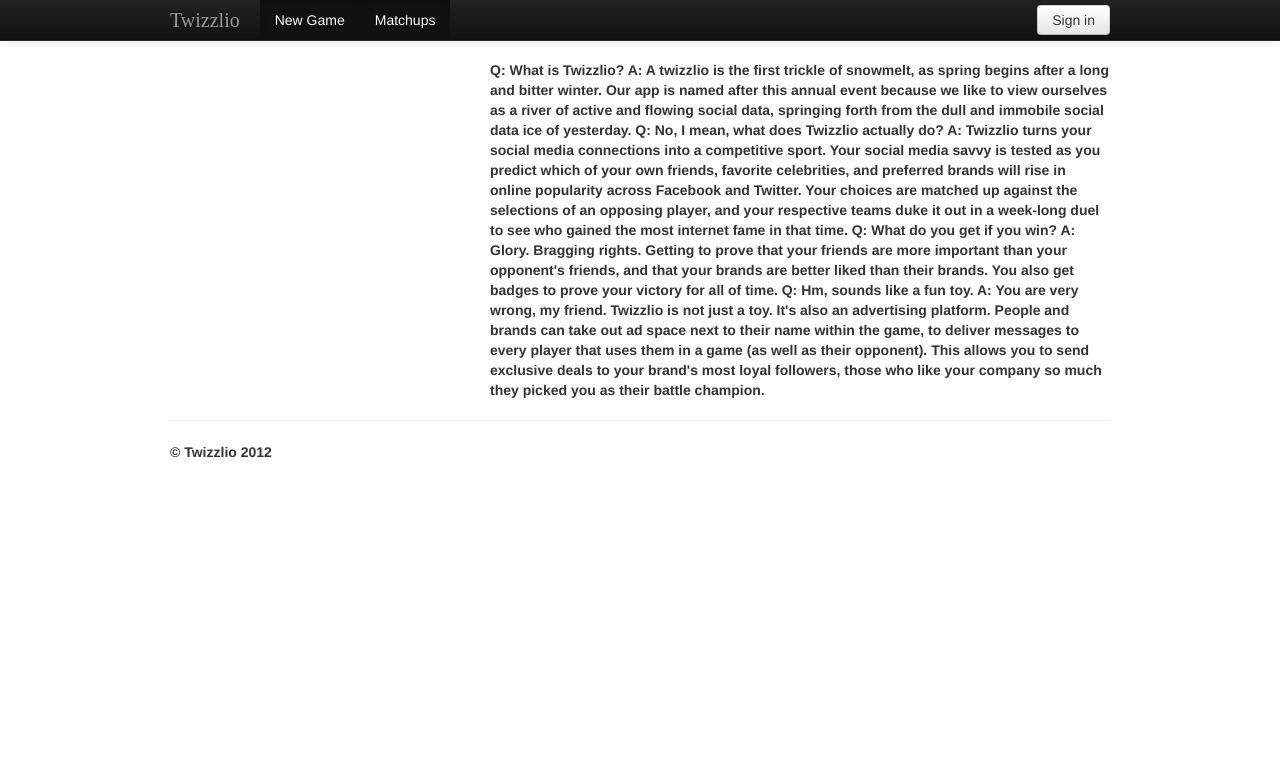
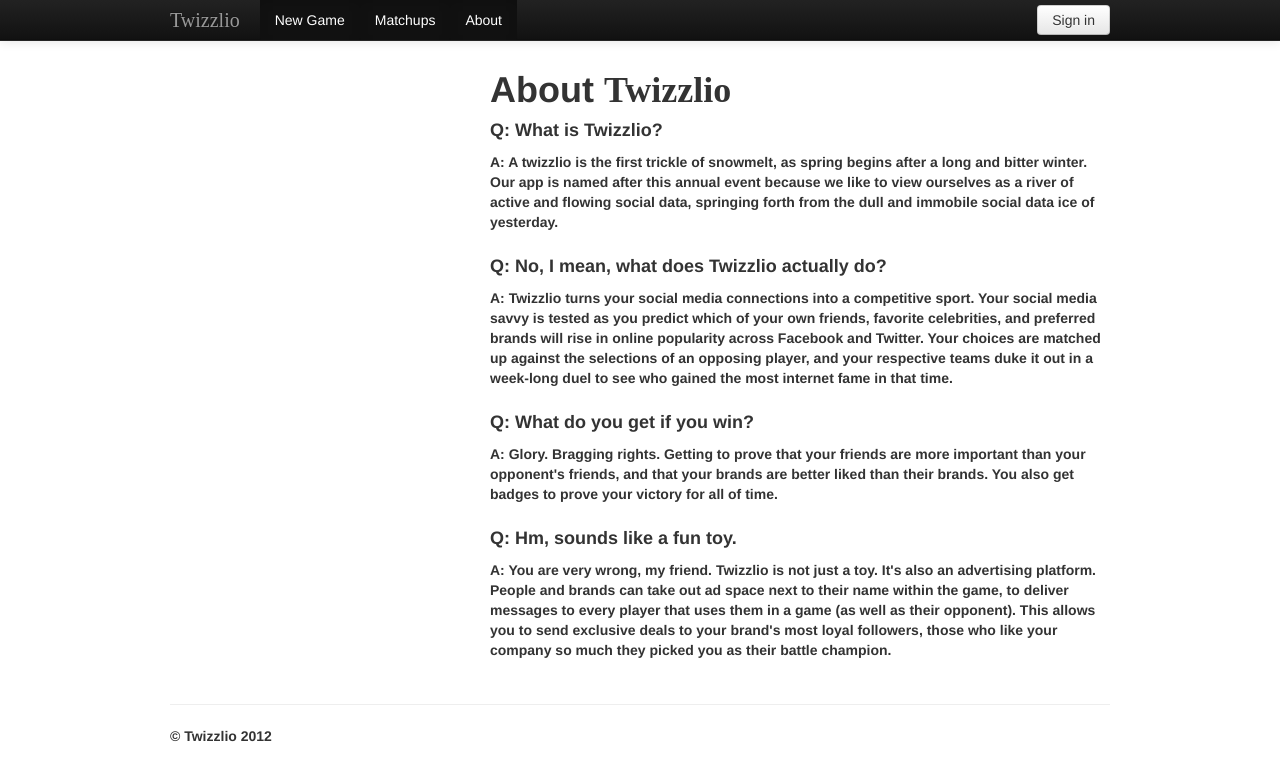
Before and after one commit to csinchok/twizzlio, a Django app: page /about in a window 1280 px wide. Shown: the top 781 px of the page. Run offline with Django 3.2, Linux system fonts and the light colour scheme; some libraries are stand-ins or nearby versions.

Commit message:
about page

```diff
--- a/core/static/css/main.css
+++ b/core/static/css/main.css
@@ -44,3 +44,15 @@
 	font-size:18px;
 	margin-bottom:6px;
 }
+
+.faq_q {
+	display:block;
+	font-size:18px;
+	font-weight:bold;
+	margin-bottom: 12px;
+}
+
+.faq_a {
+	margin-bottom:24px;
+
+}
--- a/core/templates/about.html
+++ b/core/templates/about.html
@@ -11,17 +11,18 @@
   </div>
 
   <div class="span8">
-    <span class="faq_q"><strong>Q:<strong> What is Twizzlio?</span>
-    <span class="faq_a"><strong>A:<strong> A twizzlio is the first trickle of snowmelt, as spring begins after a long and bitter winter. Our app is named after this annual event because we like to view ourselves as a river of active and flowing social data, springing forth from the dull and immobile social data ice of yesterday.</span>
+    <h1>About <span class="logo">Twizzlio<span></h1>
+    <div class="faq_q"><strong>Q:<strong> What is Twizzlio?</div>
+    <div class="faq_a"><strong>A:<strong> A twizzlio is the first trickle of snowmelt, as spring begins after a long and bitter winter. Our app is named after this annual event because we like to view ourselves as a river of active and flowing social data, springing forth from the dull and immobile social data ice of yesterday.</div>
 
-    <span class="faq_q"><strong>Q:<strong> No, I mean, what does Twizzlio actually do?
-    <span class="faq_a"><strong>A:<strong> Twizzlio turns your social media connections into a competitive sport. Your social media savvy is tested as you predict which of your own friends, favorite celebrities, and preferred brands will rise in online popularity across Facebook and Twitter. Your choices are matched up against the selections of an opposing player, and your respective teams duke it out in a week-long duel to see who gained the most internet fame in that time.</span>
+    <div class="faq_q"><strong>Q:<strong> No, I mean, what does Twizzlio actually do?</div>
+    <div class="faq_a"><strong>A:<strong> Twizzlio turns your social media connections into a competitive sport. Your social media savvy is tested as you predict which of your own friends, favorite celebrities, and preferred brands will rise in online popularity across Facebook and Twitter. Your choices are matched up against the selections of an opposing player, and your respective teams duke it out in a week-long duel to see who gained the most internet fame in that time.</div>
 
-    <span class="faq_q"><strong>Q:<strong> What do you get if you win?
-    <span class="faq_a"><strong>A:<strong> Glory. Bragging rights. Getting to prove that your friends are more important than your opponent's friends,  and that your brands are better liked than their brands. You also get badges to prove your victory for all of time.</span>
+    <div class="faq_q"><strong>Q:<strong> What do you get if you win?</div>
+    <div class="faq_a"><strong>A:<strong> Glory. Bragging rights. Getting to prove that your friends are more important than your opponent's friends,  and that your brands are better liked than their brands. You also get badges to prove your victory for all of time.</div>
 
-    <span class="faq_q"><strong>Q:<strong> Hm, sounds like a fun toy.
-    <span class="faq_a"><strong>A:<strong> You are very wrong, my friend. Twizzlio is not just a toy. It's also an advertising platform. People and brands can take out ad space next to their name within the game, to deliver messages to every player that uses them in a game (as well as their opponent). This allows you to send exclusive deals to your brand's most loyal followers, those who like your company so much they picked you as their battle champion.</span>
+    <div class="faq_q"><strong>Q:<strong> Hm, sounds like a fun toy.</div>
+    <div class="faq_a"><strong>A:<strong> You are very wrong, my friend. Twizzlio is not just a toy. It's also an advertising platform. People and brands can take out ad space next to their name within the game, to deliver messages to every player that uses them in a game (as well as their opponent). This allows you to send exclusive deals to your brand's most loyal followers, those who like your company so much they picked you as their battle champion.</div>
   </div>
 </div>
 
--- a/core/templates/base.html
+++ b/core/templates/base.html
@@ -41,6 +41,7 @@
             <ul class="nav">
               <li class="active"><a href="/new">New Game</a></li>
               <li class="active"><a href="/matchups">Matchups</a></li>
+              <li class="active"><a href="/about">About</a></li>
             </ul>
             <form class="navbar-form pull-right">
               <button type="button" class="btn">Sign in</button>
```
Also changed, not shown: 1 other file.
